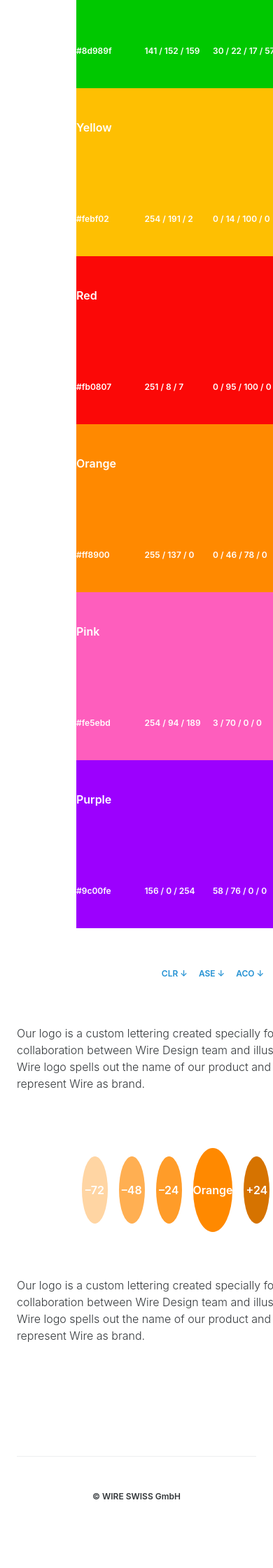
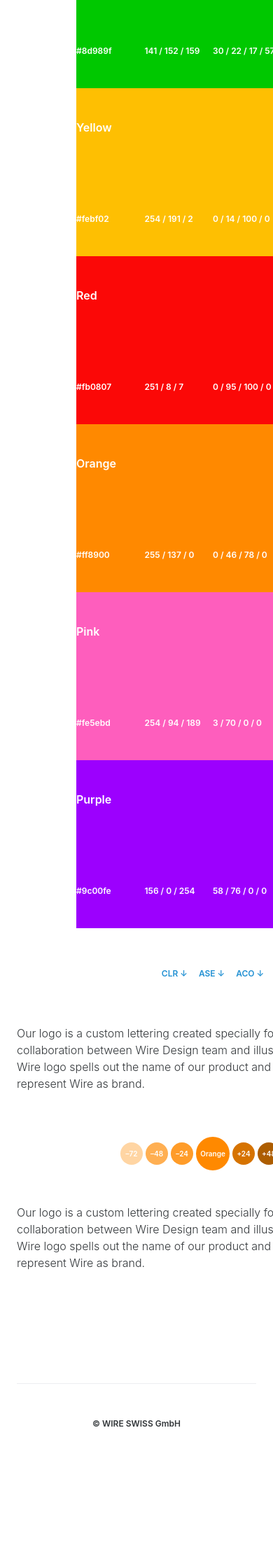
Before and after one commit to wireapp/brand, a Jekyll site: the page built from colors/index.html, in a window 390 px wide. Shown: the part 1146-3386 px from the top of the page at 70% size. Built offline with Jekyll 4.4.1, drawn with Linux system fonts in a browser that asks for light colours; after the commit the page ends 3282 px from its top, so only the background shows below that.

Commit message:
Tweak content on mobile

```diff
--- a/_sass/content.scss
+++ b/_sass/content.scss
@@ -31,13 +31,13 @@
 }
 
   .graphite { background: $graphite; margin-top: 56px; }
-	.blue 		{ background: $blue; }
-	.green 		{ background: $green; }
-	.yellow 	{ background: $yellow; }
-	.red 			{ background: $red; }
-	.orange 	{ background: $orange; }
-	.pink 		{ background: $pink; }
-	.purple 	{ background: $purple; margin-bottom: 56px; }
+  .blue     { background: $blue; }
+  .green     { background: $green; }
+  .yellow   { background: $yellow; }
+  .red       { background: $red; }
+  .orange   { background: $orange; }
+  .pink     { background: $pink; }
+  .purple   { background: $purple; margin-bottom: 56px; }
 
 
   .values {
@@ -53,6 +53,10 @@
 
     span:nth-child(1) { width: 100% }
     span:nth-child(1n+2) { font-size: 12px; width: 25%; text-align:left; }
+
+    @media screen and (max-width: $break) {
+	    width: 100%;
+	  }
   }
 
 .colorshading {
@@ -80,11 +84,22 @@
   &:nth-child(5) { background: darken($orange,8%) }
   &:nth-child(6) { background: darken($orange,16%) }
   &:nth-child(7) { background: darken($orange,32%) }
+
+  @media screen and (max-width: $break) {
+    width: 32px;
+    height: 32px;
+    margin: 48px 2px;
+    font-size: 10px;
+  }
 }
 
   .zero {
     width: 120px;
     height: 120px;
+    @media screen and (max-width: $break) {
+      width: 48px;
+      height: 48px;
+    }
   }
 
 
@@ -94,24 +109,12 @@
   column-count: 2;
   column-gap: 40px;
   margin: 16px 0 32px;
+  @media screen and (max-width: $break) {
+    column-count: 1;
+  }
 }
 
 .rules li {
   list-style-image: url("public/bullet-red.svg");
   padding: 4px 0;
 }
-
-
-
-
-
-
-
-
-
-
-
-
-
-
-// Logo…
```
Lines whose indentation alone changed are shown as unchanged.
